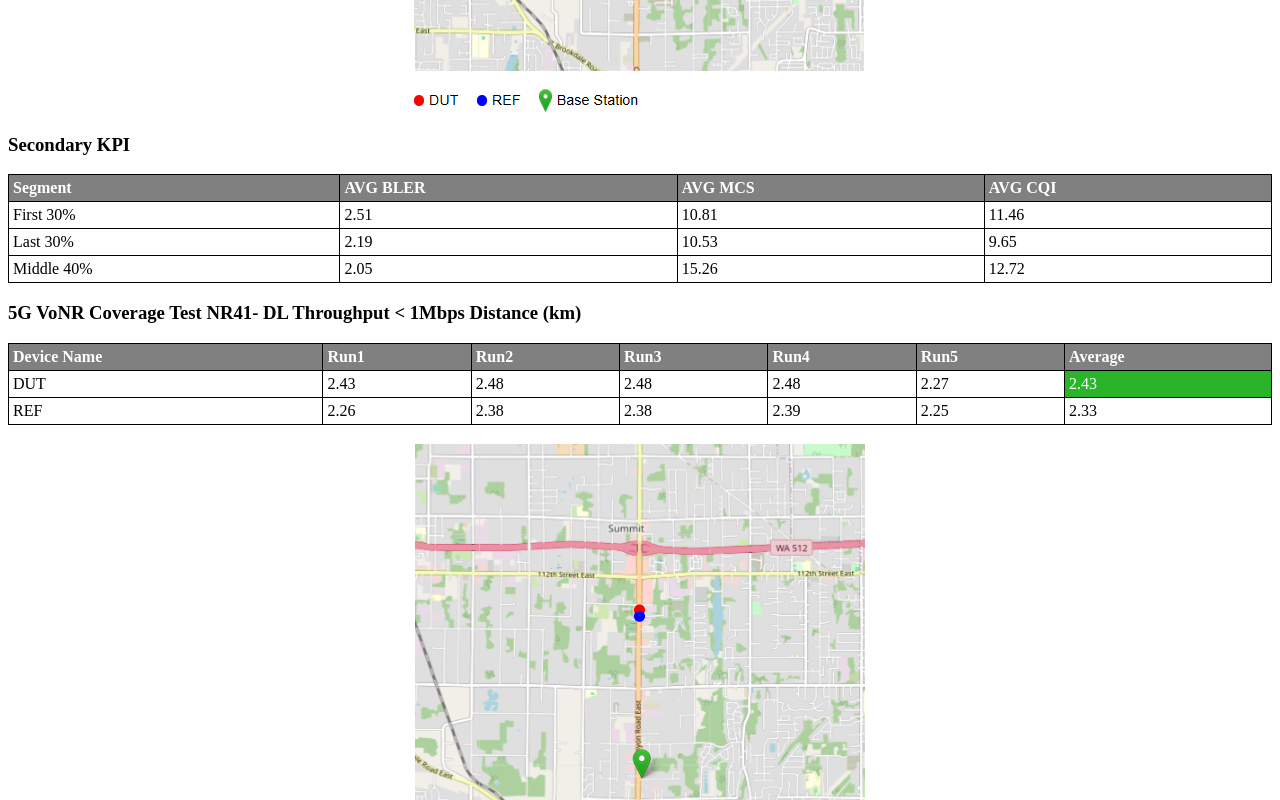
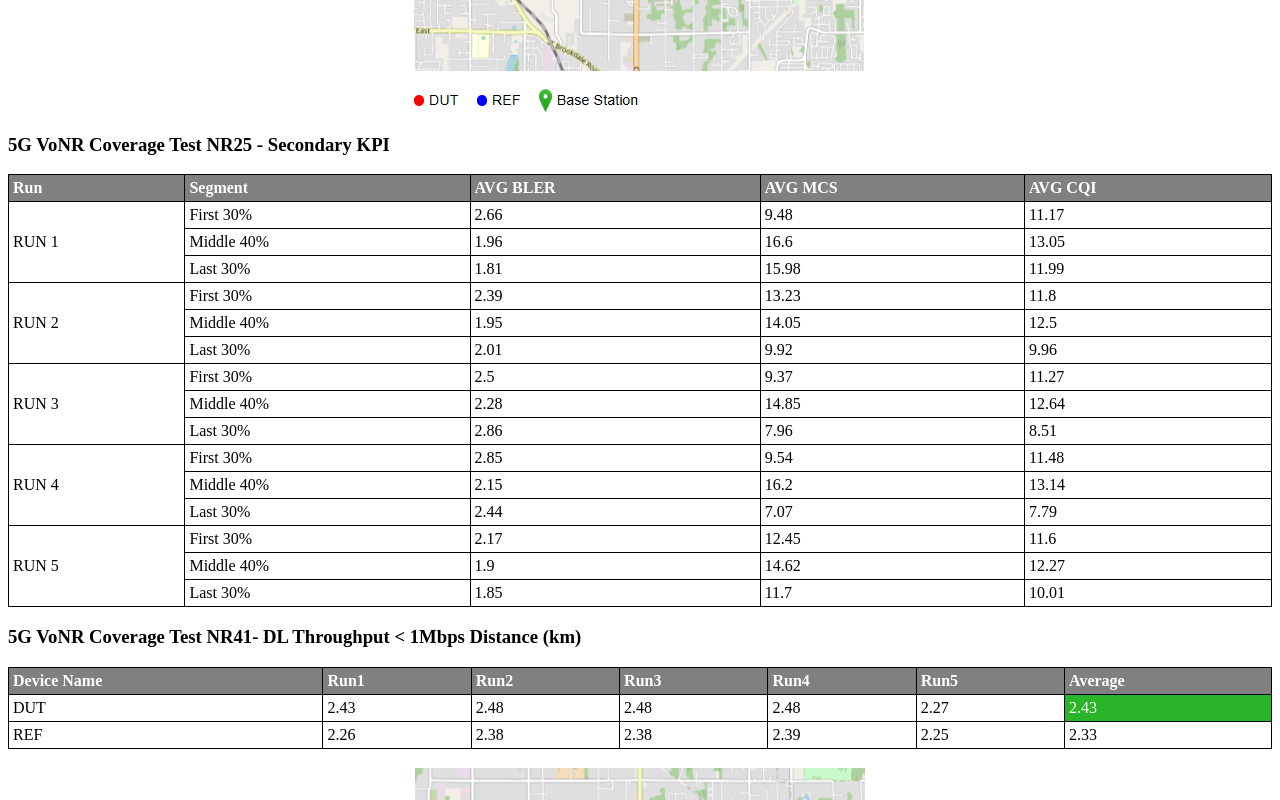
Before and after one commit to LiJieSu0/Fit4Launch_Report, a React (Create React App) app in the folder report-generator-app/: page / in a window 1280 px wide. Shown: the part 4740-5540 px from the top of the page. Built offline with nearby package versions, Linux system fonts and the light colour scheme; what chartjs-plugin-datalabels would draw is missing.

Commit message:
add n25 seconary kpi

```diff
--- a/report-generator-app/src/ReportDetails/CoveragePerformance/CoverageDetails.js
+++ b/report-generator-app/src/ReportDetails/CoveragePerformance/CoverageDetails.js
@@ -66,26 +66,48 @@ function CoverageDetails() {
     "Pass"
   ]
 
-
-
-
-  const n25secondaryKpiData = [
-    { segment: 'First 30%', avgBler: 2.51335957966, avgMcs: 10.81351082, avgCqi: 11.4638103959533 },
-    { segment: 'Last 30%', avgBler: 2.1943196634, avgMcs: 10.52610753, avgCqi: 9.65242530044276 },
-    { segment: 'Middle 40%', avgBler: 2.04854091165, avgMcs: 15.26325386, avgCqi: 12.7193446896535 }
-  ]
-
-  const n41secondaryKpiData = [
-    { segment: 'First 30%', avgBler: 1.9642375448, avgMcs: 5.7874760726, avgCqi: 10.898722413 },
-    { segment: 'Last 30%', avgBler: 37.022646905, avgMcs: 1.6037011103, avgCqi: 5.8982047014 },
-    { segment: 'Middle 40%', avgBler: 2.3653523434, avgMcs: 7.0697737392, avgCqi: 11.557148218 }
-  ]
-
-  const n71secondaryKpiData = [
-    { segment: 'First 30%', avgBler: 2.5640832441, avgMcs: 12.613344408, avgCqi: 11.908527686 },
-    { segment: 'Last 30%', avgBler: 6.914563891, avgMcs: 7.4465928882, avgCqi: 7.1988945573 },
-    { segment: 'Middle 40%', avgBler: 1.6890910213, avgMcs: 13.819685119, avgCqi: 11.028498929 }
-  ]
+  const n25SecondaryKpiData = [
+    {
+      run: 'RUN 1',
+      segments: [
+        { segment: 'First 30%', bler: 2.66, mcs: 9.48, cqi: 11.17 },
+        { segment: 'Middle 40%', bler: 1.96, mcs: 16.60, cqi: 13.05 },
+        { segment: 'Last 30%', bler: 1.81, mcs: 15.98, cqi: 11.99 },
+      ],
+    },
+    {
+      run: 'RUN 2',
+      segments: [
+        { segment: 'First 30%', bler: 2.39, mcs: 13.23, cqi: 11.80 },
+        { segment: 'Middle 40%', bler: 1.95, mcs: 14.05, cqi: 12.50 },
+        { segment: 'Last 30%', bler: 2.01, mcs: 9.92, cqi: 9.96 },
+      ],
+    },
+    {
+      run: 'RUN 3',
+      segments: [
+        { segment: 'First 30%', bler: 2.50, mcs: 9.37, cqi: 11.27 },
+        { segment: 'Middle 40%', bler: 2.28, mcs: 14.85, cqi: 12.64 },
+        { segment: 'Last 30%', bler: 2.86, mcs: 7.96, cqi: 8.51 },
+      ],
+    },
+    {
+      run: 'RUN 4',
+      segments: [
+        { segment: 'First 30%', bler: 2.85, mcs: 9.54, cqi: 11.48 },
+        { segment: 'Middle 40%', bler: 2.15, mcs: 16.20, cqi: 13.14 },
+        { segment: 'Last 30%', bler: 2.44, mcs: 7.07, cqi: 7.79 },
+      ],
+    },
+    {
+      run: 'RUN 5',
+      segments: [
+        { segment: 'First 30%', bler: 2.17, mcs: 12.45, cqi: 11.60 },
+        { segment: 'Middle 40%', bler: 1.90, mcs: 14.62, cqi: 12.27 },
+        { segment: 'Last 30%', bler: 1.85, mcs: 11.70, cqi: 10.01 },
+      ],
+    },
+  ];
 
   return (
     <div>
@@ -126,10 +148,12 @@ function CoverageDetails() {
         <img src="/CoverageMap/NR25_Audio_MAP.png" alt="Coverage Map" style={{ maxWidth: '70%', height: '70%', display: 'block', margin: '0 auto' }} />
       </div>
       <div className='page-content'>
-        <h3>Secondary KPI</h3>
+        <h3>5G VoNR Coverage Test NR25 - Secondary KPI</h3>
+        {/* n25 secondary kpi table */}
         <table className="general-table-style">
           <thead>
             <tr>
+              <th>Run</th>
               <th>Segment</th>
               <th>AVG BLER</th>
               <th>AVG MCS</th>
@@ -137,13 +161,20 @@ function CoverageDetails() {
             </tr>
           </thead>
           <tbody>
-            {n25secondaryKpiData.map((row, index) => (
-              <tr key={index}>
-                <td>{row.segment}</td>
-                <td>{row.avgBler.toFixed(2)}</td>
-                <td>{row.avgMcs.toFixed(2)}</td>
-                <td>{row.avgCqi.toFixed(2)}</td>
-              </tr>
+            {n25SecondaryKpiData.map((runData, runIndex) => (
+              <React.Fragment key={runIndex}>
+                {runData.segments.map((segmentData, segmentIndex) => (
+                  <tr key={`${runIndex}-${segmentIndex}`}>
+                    {segmentIndex === 0 && (
+                      <td rowSpan={runData.segments.length}>{runData.run}</td>
+                    )}
+                    <td>{segmentData.segment}</td>
+                    <td>{segmentData.bler}</td>
+                    <td>{segmentData.mcs}</td>
+                    <td>{segmentData.cqi}</td>
+                  </tr>
+                ))}
+              </React.Fragment>
             ))}
           </tbody>
         </table>
@@ -184,27 +215,8 @@ function CoverageDetails() {
         <img src="/CoverageMap/NR41_Audio_MAP.png" alt="Coverage Map" style={{ maxWidth: '70%', height: '70%', display: 'block', margin: '0 auto' }} />
       </div>
       <div className='page-content'>
-        <h3>Secondary KPI</h3>
-        <table className="general-table-style">
-          <thead>
-            <tr>
-              <th>Segment</th>
-              <th>AVG BLER</th>
-              <th>AVG MCS</th>
-              <th>AVG CQI</th>
-            </tr>
-          </thead>
-          <tbody>
-            {n41secondaryKpiData.map((row, index) => (
-              <tr key={index}>
-                <td>{row.segment}</td>
-                <td>{row.avgBler.toFixed(2)}</td>
-                <td>{row.avgMcs.toFixed(2)}</td>
-                <td>{row.avgCqi.toFixed(2)}</td>
-              </tr>
-            ))}
-          </tbody>
-        </table>
+        <h3>NR41 Secondary KPI</h3>
+
       </div>
       {/* ------NR71 */}
       <div className='page-content'>
@@ -239,27 +251,8 @@ function CoverageDetails() {
         <img src="/CoverageMap/NR71_Audio_MAP.png" alt="Coverage Map" style={{ maxWidth: '70%', height: '70%', display: 'block', margin: '0 auto' }} />
       </div>
       <div className='page-content'>
-        <h3>Secondary KPI</h3>
-        <table className="general-table-style">
-          <thead>
-            <tr>
-              <th>Segment</th>
-              <th>AVG BLER</th>
-              <th>AVG MCS</th>
-              <th>AVG CQI</th>
-            </tr>
-          </thead>
-          <tbody>
-            {n71secondaryKpiData.map((row, index) => (
-              <tr key={index}>
-                <td>{row.segment}</td>
-                <td>{row.avgBler.toFixed(2)}</td>
-                <td>{row.avgMcs.toFixed(2)}</td>
-                <td>{row.avgCqi.toFixed(2)}</td>
-              </tr>
-            ))}
-          </tbody>
-        </table>
+        <h3>NR71 Secondary KPI</h3>
+
       </div>
       <div className='page-content'>
         <h2>2.2 5G n41 HPUE Coverage Test</h2>
```
